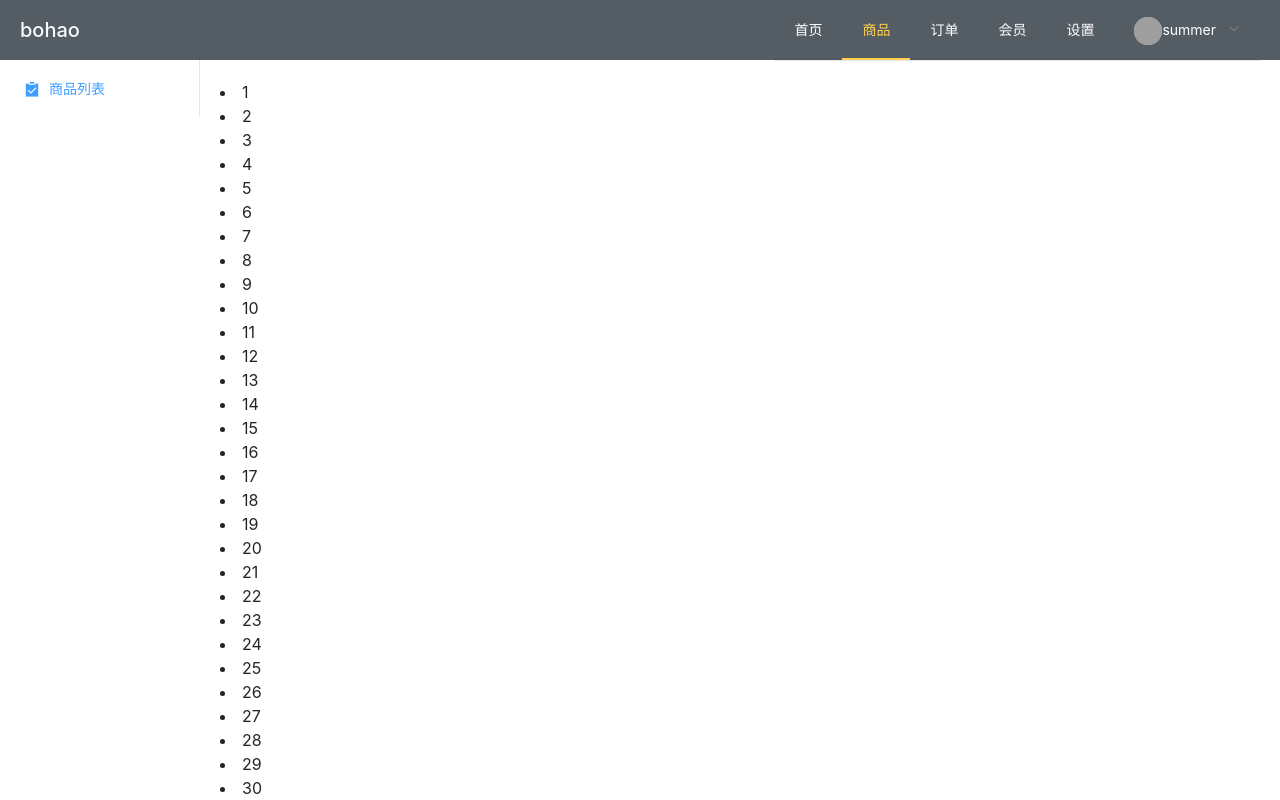
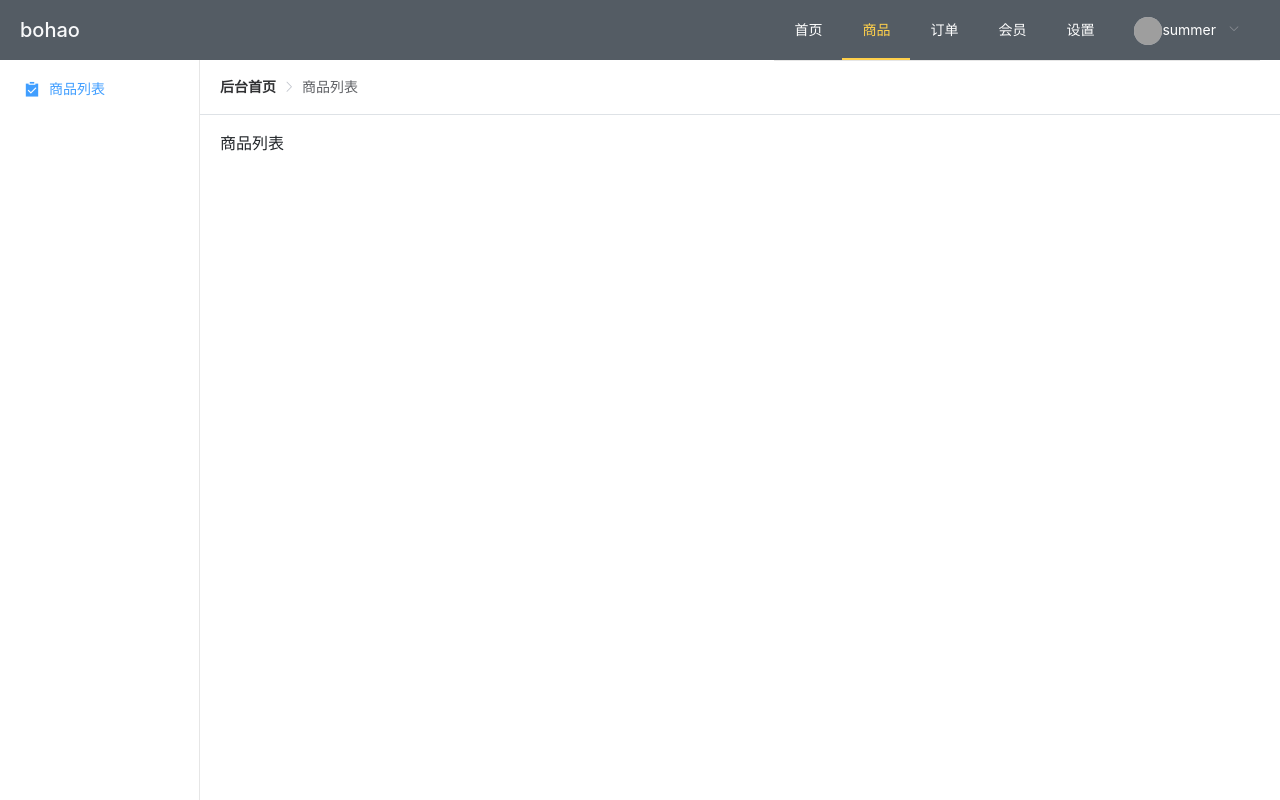
Before and after one commit to bohaoi/product, a Vue app: page /#/index in a window 1280 px wide. Both pictures are taken after a click on the item "商品". Built offline with nearby package versions, Linux system fonts and the light colour scheme; grey boxes are pictures that could not be loaded.

Commit message:
breadcrumb

```diff
--- a/src/common/config/config.js
+++ b/src/common/config/config.js
@@ -10,10 +10,12 @@ export default {
           {
             icon: "el-icon-s-home",
             name: "后台首页",
+            pathname:"index"
           },
           {
             icon: "el-icon-s-claim",
             name: "商品列表",
+            pathname:"shop_goods_list"
           },
         ],
       },
@@ -24,6 +26,7 @@ export default {
           {
             icon: "el-icon-s-claim",
             name: "商品列表",
+            pathname:"shop_goods_list"
           },
         ],
       },
--- a/src/common/config/router.js
+++ b/src/common/config/router.js
@@ -9,18 +9,15 @@ let routes = [
   {
     path: "/",
     name: "layout",
-    redirect: {name:"index"},
-    // component: ()=>import('../../views/layout.vue'),
-    component: 'layout',
+    // redirect: { name: "index" },
+    component: "layout",
     children: [
       {
-        // path: "/index",
-        // name: "index",
-        // component: ()=>import('../../views/index/index.vue')
+        meta: { title: "后台首页" },
         component: "index/index",
       },
       {
-        // path: "/shop/goods/list",
+        meta: { title: "商品列表" },
         component: "shop/goods/list",
       },
     ],
@@ -28,13 +25,12 @@ let routes = [
   {
     path: "/login",
     name: "login",
-    // component: () => import("../../views/login/login.vue")
+    meta:{title:'登录页'},
     component: "login/login",
   },
   {
     path: "*",
     name: "404",
-    // component: () => import("../../views/404/404.vue")
     component: "404/404",
   },
 ];
@@ -49,14 +45,13 @@ let getRoutes = function() {
 //自动生成路由
 function createRoute(arr) {
   for (let i = 0; i < arr.length; i++) {
-    if (!arr[i].component)
-      return;
+    if (!arr[i].component) return;
     //去除index
-      let val = getValue(arr[i].component)
+    let val = getValue(arr[i].component);
     //生成name
-      arr[i].name = arr[i].name ||val.replace(/\//g,'_')
+    arr[i].name = arr[i].name || val.replace(/\//g, "_");
     //生成path
-      arr[i].path = arr[i].path || `/${val}`
+    arr[i].path = arr[i].path || `/${val}`;
     //自动生成component
     let componentFun = import(`../../views/${arr[i].component}.vue`);
     arr[i].component = () => componentFun;
@@ -66,12 +61,11 @@ function createRoute(arr) {
   }
 }
 
-
 //去除index
 function getValue(str) {
   //str = login/index
   //获取最后一个/的索引
-  let index = str.lastIndexOf('/');
+  let index = str.lastIndexOf("/");
   //获取最后一个/后面的值
   let val = str.substring(index + 1, str.length);
   //判断是不是index结尾
--- a/src/views/index/index.vue
+++ b/src/views/index/index.vue
@@ -1,5 +1,5 @@
 <template>
-  <div class="index">888</div>
+  <div class="index">后台首页</div>
 </template>
 
 <script>
--- a/src/views/layout.vue
+++ b/src/views/layout.vue
@@ -29,10 +29,10 @@
           </el-submenu>
         </el-menu>
       </el-header>
-      <el-container style="height:100%;padding-bottom:60px">
+      <el-container style="height:100%;">
         <!--侧边布局-->
         <el-aside width="200px">
-          <el-menu default-active="0" @select="slideSelect">
+          <el-menu default-active="0" @select="slideSelect" style="height:100%">
             <el-menu-item
               :index="index|numToString"
               v-for="(item,index) in slideMenus"
@@ -44,12 +44,23 @@
           </el-menu>
         </el-aside>
         <el-main>
-          <li v-for="i in 100" :key="i">{{i}}</li>
+          <!--面包屑导航-->
+
+          <div class="border-bottom mb-3"
+          v-if="bran.length>0" style="padding:20px;margin:-20px">
+            <el-breadcrumb separator-class="el-icon-arrow-right">
+              <el-breadcrumb-item
+                v-for="(item,index) in bran"
+                :key="index"
+                :to="{ path: item.path }"
+              >{{item.title}}</el-breadcrumb-item>
+            </el-breadcrumb>
+          </div>
+         	<!-- 主内容 -->
+				<router-view></router-view>
         </el-main>
       </el-container>
     </el-container>
-
-    <!-- <router-view/> -->
   </div>
 </template>
 
@@ -60,17 +71,37 @@ export default {
   mixins: [common],
   data() {
     return {
-      navBar:[]
+      navBar: [],
+      bran: [],
     };
   },
-  created(){
+  created() {
     //初始化菜单
-    this.navBar= this.$conf.navBar
+    this.navBar = this.$conf.navBar;
+
+    //获取面包屑导航
+    this.getRouterBran();
+
+    // 初始化选中菜单
+    this.__initNavBar();
+  },
+  watch: {
+    '$route'(to, from) {
+      // 本地存储
+      localStorage.setItem(
+        "navActive",
+        JSON.stringify({
+          top: this.navBar.active || "0",
+          left: this.slideMenuActive || "0",
+        })
+      );
+      this.getRouterBran();
+    },
   },
   computed: {
     slideMenuActive: {
       get() {
-        return this.navBar.list[this.navBar.active].submenu || "0";
+        return this.navBar.list[this.navBar.active].subActive || "0";
       },
       set(val) {
         this.navBar.list[this.navBar.active].subActive = val;
@@ -81,11 +112,48 @@ export default {
     },
   },
   methods: {
+    __initNavBar() {
+      let r = localStorage.getItem("navActive");
+      if (r) {
+        r = JSON.parse(r);
+        this.navBar.active = r.top;
+        this.slideMenuActive = r.left;
+      }
+    },
+    //获取面包屑导航
+    getRouterBran() {
+      let b = this.$route.matched.filter((v) => v.name);
+      let arr = [];
+      b.forEach((v, k) => {
+        //过滤index和layout
+        if (v.name === "index" || v.name === "layout") return;
+        arr.push({
+          name: v.name,
+          path: v.path,
+          title: v.meta.title,
+        });
+      });
+      if (arr.length > 0) {
+        arr.unshift({ name: "index", path: "/index", title: "后台首页" });
+      }
+      this.bran = arr;
+    },
     handleSelect(key, keyPath) {
       this.navBar.active = key;
+      // 默认选中跳转到当前激活
+      this.slideMenuActive = "0";
+      if (this.slideMenus.length > 0) {
+        this.$router.push({
+          name:this.slideMenus[this.slideMenuActive].pathname
+        });
+      }
     },
     slideSelect(key, keyPath) {
       this.slideMenuActive = key;
+      // 跳转到指定页面
+      this.$router.push({
+        name: this.slideMenus[key].pathname
+      });
     },
   },
 };
--- a/src/views/shop/goods/list.vue
+++ b/src/views/shop/goods/list.vue
@@ -1,5 +1,5 @@
 <template>
-  <div class="list">list</div>
+  <div class="list">商品列表</div>
 </template>
 
 <script>
```
Lines whose indentation alone changed are shown as unchanged.
